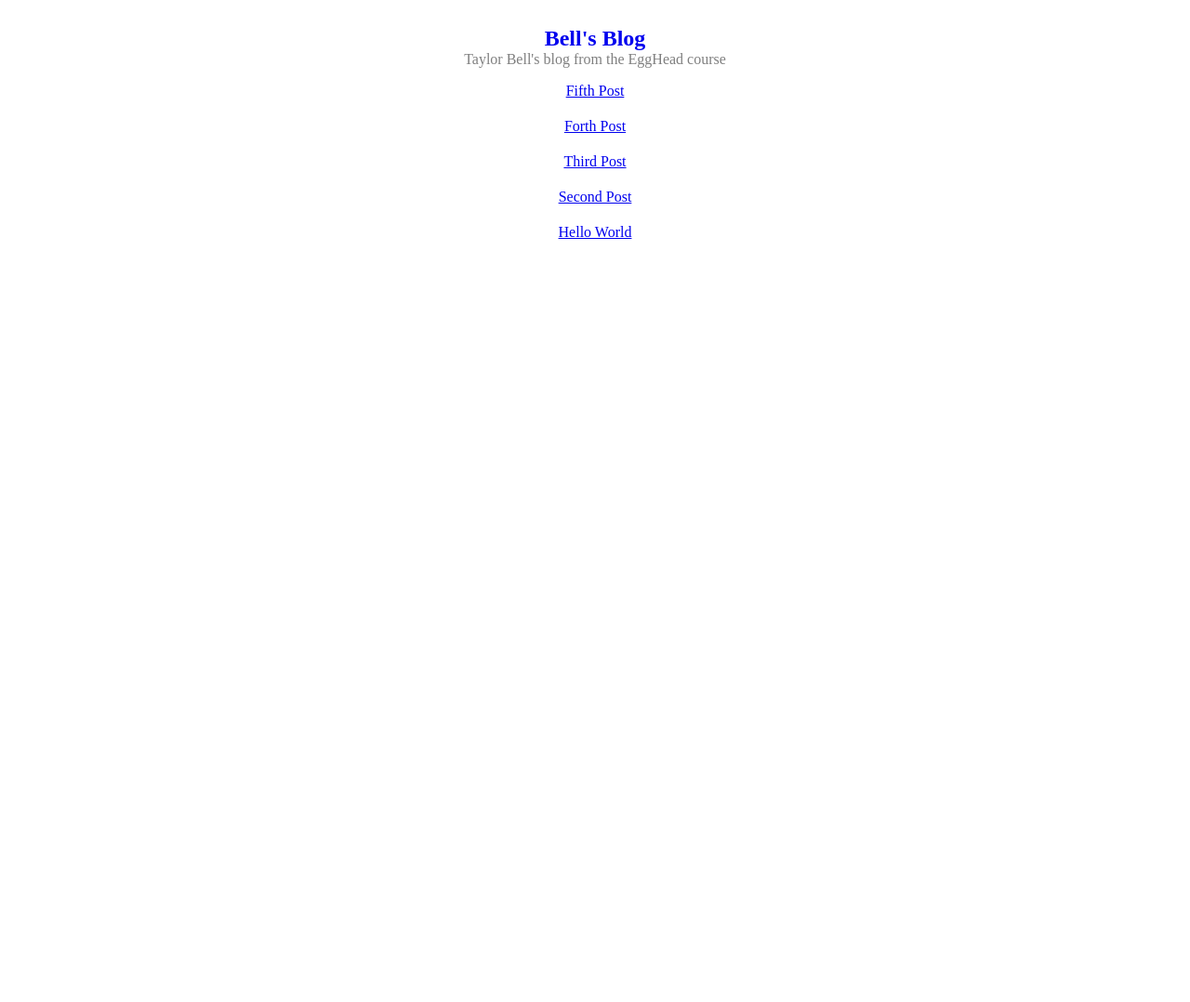
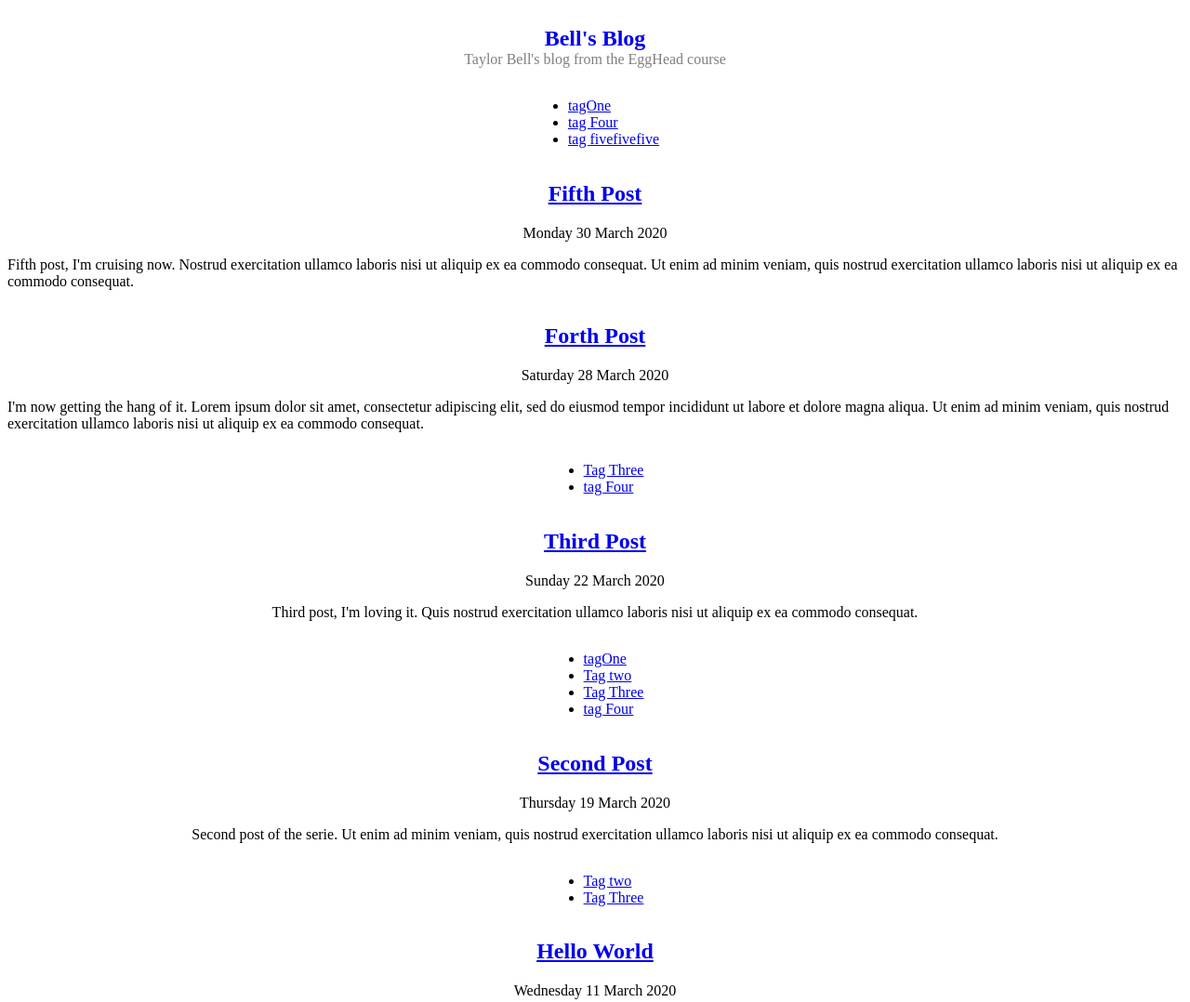
Before and after one commit to eugelogic/bell-blog, a Gatsby site: page / in a window 1280 px wide. Shown: the top 1078 px of the page at 93% size. Before the commit the page ends 800 px from the top, so only its background shows below. Built offline with nearby package versions, Linux system fonts and the light colour scheme; Gatsby itself is replaced by a stand-in of ours.

Commit message:
Add excerpt, date and tags to blog index

```diff
--- a/src/pages/index.js
+++ b/src/pages/index.js
@@ -1,13 +1,16 @@
 import React from "react"
 import { Link, graphql } from 'gatsby'
 import Header from '../components/header'
+var slugify = require('slugify')
 
-const Layout = ({data}) => {
+const Layout = ({ data, index }) => {
     const { edges } = data.allMarkdownRemark
     return (
         <div>
             <Header />
-            <div style={{
+            <article
+            key={index}
+            style={{
                 display: 'flex',
                 flexDirection: 'column',
                 alignItems: 'center',
@@ -16,15 +19,32 @@ const Layout = ({data}) => {
                 {edges.map(edge => {
                     const { frontmatter } = edge.node
                     return (
-                        <div
-                            key={frontmatter.path}
-                            style={{ marginBottom: '20px' }}
-                        >
-                            <Link to={frontmatter.path}>{frontmatter.title}</Link>
-                        </div>
+                        <>
+                            {frontmatter.tags && frontmatter.tags.length ? (
+                                <ul>
+                                    {frontmatter.tags.map((tag, index) => {
+                                        return (
+                                            <li key={index}>
+                                                <Link to={`/tags/${slugify(tag, { lower: true })}`}>
+                                                    {tag}
+                                                </Link>
+                                            </li>
+                                        )
+                                    })}
+                                </ul>
+                            ) : null }
+                            <h2
+                                key={frontmatter.path}
+                                style={{ marginBottom: '20px' }}
+                            >
+                                <Link to={frontmatter.path}>{frontmatter.title}</Link>
+                            </h2>
+                            <time>{frontmatter.date}</time>
+                            <p>{frontmatter.excerpt}</p>
+                        </>
                     )
                 })}
-            </div>
+            </article>
         </div>
     )
 }
@@ -40,6 +60,8 @@ export const query = graphql`
                         title
                         date(formatString: "dddd DD MMMM YYYY")
                         path
+                        excerpt
+                        tags
                     }
                 }
             }
```
